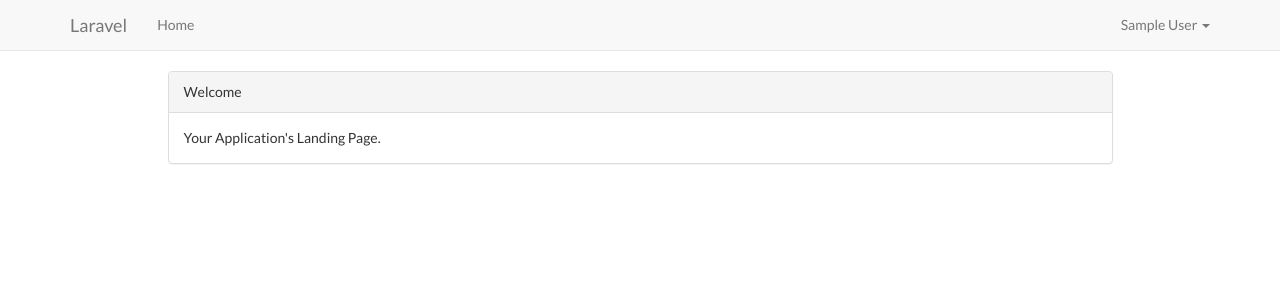
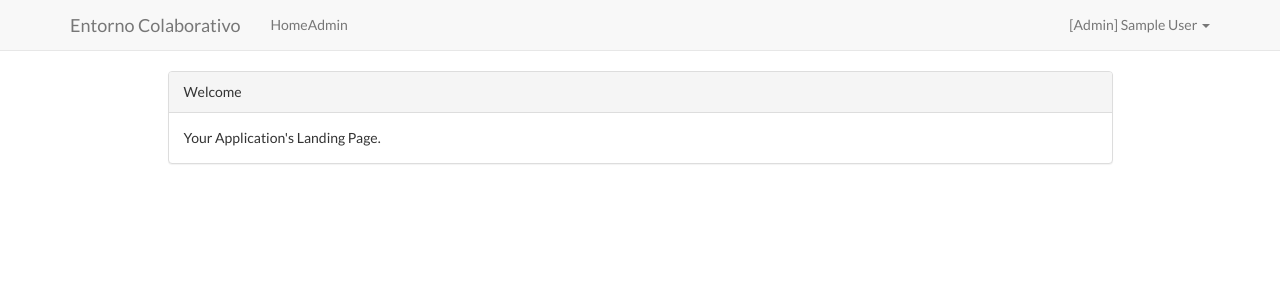
Before and after one commit to Jcarlos-rl/Red, a Laravel app: page / in a window 1280 px wide. Shown: the top 300 px of the page. Run offline with Laravel 8, Linux system fonts and the light colour scheme; the visitor is signed in with stand-in values (Sample User, id 1); settings files or empty folders that the repository lacks are supplied; some libraries are stand-ins or nearby versions.

Commit message:
Se agregan condiciones en /admin/index.blade.php, y en /layouts.blade.php para manejo de rutas (Verifica si es Admin o NO)

```diff
--- a/resources/views/layouts/app.blade.php
+++ b/resources/views/layouts/app.blade.php
@@ -40,15 +40,32 @@
 
                 <!-- Branding Image -->
                 <a class="navbar-brand" href="{{ url('/') }}">
-                    Laravel
+                    Entorno Colaborativo
                 </a>
             </div>
 
             <div class="collapse navbar-collapse" id="app-navbar-collapse">
                 <!-- Left Side Of Navbar -->
-                <ul class="nav navbar-nav">
-                    <li><a href="{{ url('/home') }}">Home</a></li>
-                </ul>
+               @if (!Auth::guest())
+                <!-- *********************************************************                              <<<<  OJO
+                            Si el usuario no ha iniciado sesion
+                ***********************************************************-->
+                    @if (Auth::user()->is_admin == 1)
+                         <!-- *********************************************************                              <<<<  OJO
+                                     Si el usuario es ADMIN
+                         ***********************************************************-->
+                        <ul class="nav navbar-nav">
+                            <li><a href="{{ url('/home') }}">HomeAdmin</a></li>
+                        </ul>
+                    @else
+                         <!-- *********************************************************                              <<<<  OJO
+                                     Si el usuario NO es ADMIN
+                         ***********************************************************-->
+                        <ul class="nav navbar-nav">
+                            <li><a href="{{ url('/home') }}">Home</a></li>
+                        </ul>
+                    @endif
+               @endif
 
                 <!-- Right Side Of Navbar -->
                 <ul class="nav navbar-nav navbar-right">
@@ -59,6 +76,9 @@
                     @else
                         <li class="dropdown">
                             <a href="#" class="dropdown-toggle" data-toggle="dropdown" role="button" aria-expanded="false">
+                                @if (Auth::user()->is_admin == 1)
+                                    [Admin]
+                                @endif
                                 {{ Auth::user()->name }} <span class="caret"></span>
                             </a>
 
```
Also changed, not shown: resources/views/admin/index.blade.php (+17 -1 lines).
